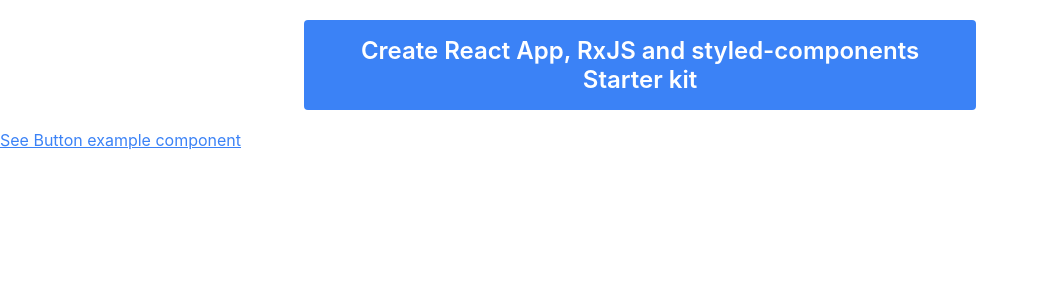
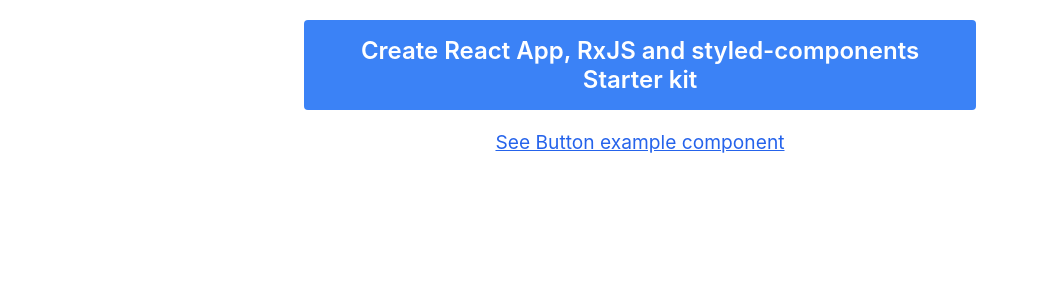
Before and after one commit to thisdot/starter.dev, a React (Create React App) app in the folder starters/cra-rxjs-styled-components/: page / in a window 1280 px wide. Shown: the top 300 px of the page, without its empty margins (0-1039 px from the left). Built offline with nearby package versions, Linux system fonts and the light colour scheme.

Commit message:
fix: fixing styling for links

```diff
--- a/starters/cra-rxjs-styled-components/src/components/Counter/Counter.styles.tsx
+++ b/starters/cra-rxjs-styled-components/src/components/Counter/Counter.styles.tsx
@@ -45,8 +45,9 @@ export const HomeLinkDiv = styled.div`
 
 export const ReturnHomeLink = styled(Link)`
   font-size: 1.2rem;
-  color: rgb(59 130 246);
+  color: rgb(37 99 235);
   &:hover {
+    color: rgb(30 64 175);
     text-decoration: underline;
   }
 `;
--- a/starters/cra-rxjs-styled-components/src/components/Homepage/Homepage.styles.tsx
+++ b/starters/cra-rxjs-styled-components/src/components/Homepage/Homepage.styles.tsx
@@ -14,10 +14,16 @@ export const Header = styled.header`
   background-color: rgb(59 130 246);
 `;
 
+export const ButtonLinkDiv = styled.div`
+  text-align: center;
+  margin: 10px 0;
+`;
+
 export const ButtonExampleLink = styled(Link)`
-  text-align: center;
-  color: rgb(59 130 246);
+  font-size: 1.2rem;
+  color: rgb(37 99 235);
   &:hover {
+    color: rgb(30 64 175);
     text-decoration: underline;
   }
 `;
--- a/starters/cra-rxjs-styled-components/src/components/Homepage/Homepage.tsx
+++ b/starters/cra-rxjs-styled-components/src/components/Homepage/Homepage.tsx
@@ -1,11 +1,13 @@
-import { Header, ButtonExampleLink } from './Homepage.styles';
+import { Header, ButtonExampleLink, ButtonLinkDiv } from './Homepage.styles';
 export function Homepage() {
   return (
     <>
       <Header>Create React App, RxJS and styled-components Starter kit</Header>
-      <ButtonExampleLink to="/button-example">
-        See Button example component
-      </ButtonExampleLink>
+      <ButtonLinkDiv>
+        <ButtonExampleLink to="/button-example">
+          See Button example component
+        </ButtonExampleLink>
+      </ButtonLinkDiv>
     </>
   );
 }
```
